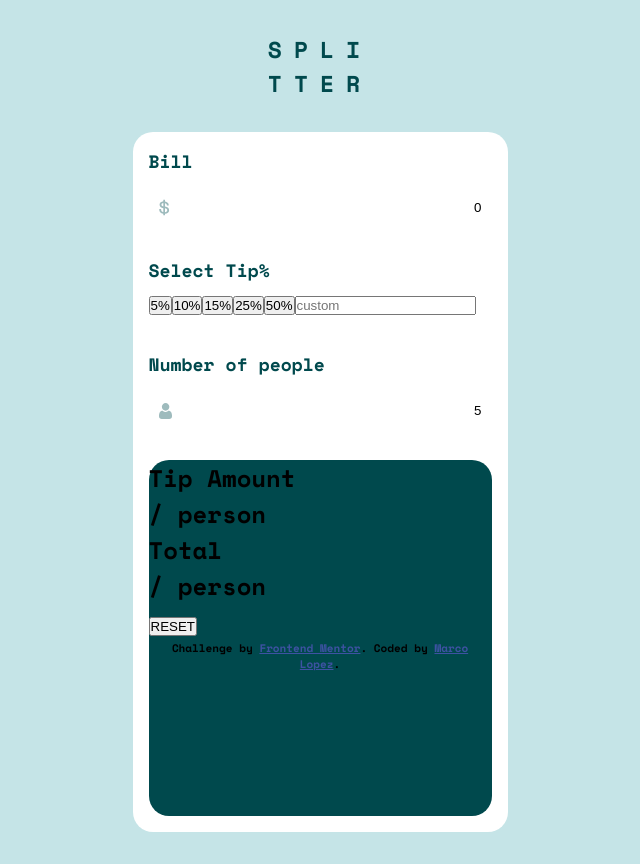
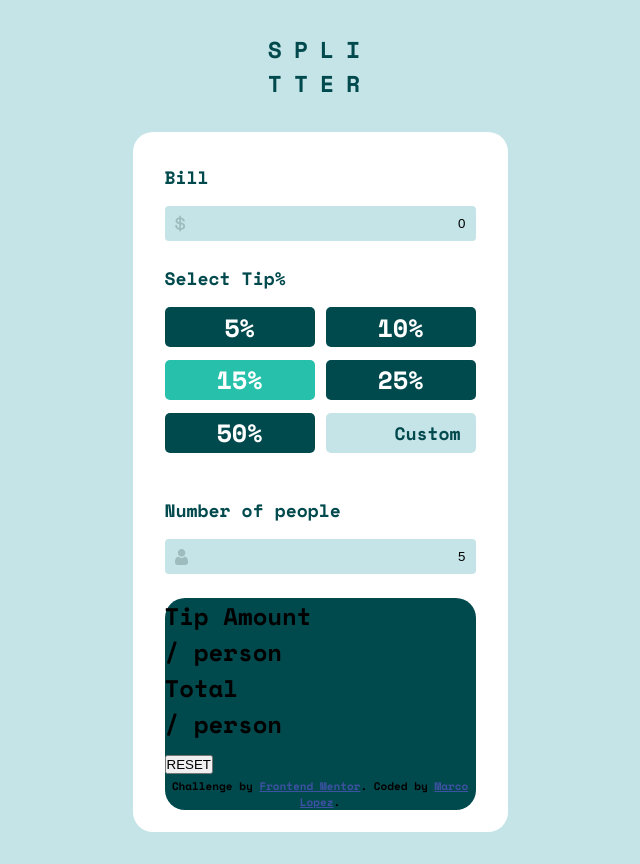
Before and after one commit to Markevo5150/Tip-Calculator-App, a React (Vite) app: page / in a window 1280 px wide. Shown: the whole page, without its empty margins (320-960 px from the left). Built offline with nearby package versions, Linux system fonts and the light colour scheme.

Commit message:
new styles

```diff
--- a/src/App.scss
+++ b/src/App.scss
@@ -16,7 +16,7 @@
   background: var(--White);
   border-radius: 20px;
   height: 700px;
-  padding: 1rem;
+  padding: 2rem;
   display: flex;
   flex-direction: column;
 }
@@ -31,13 +31,33 @@ label {
 .inputs-section__bill-input {
   @include inputs("../images/icon-dollar.svg");
 }
-.btns__legend {
+.buttons__legend {
   font-size: 18px;
   color: var(--VeryDarkCyan);
+  margin-bottom: 1rem;
 }
-.btns {
+.row {
+  display: flex;
+  justify-content: space-between;
+}
+
+.buttons {
   margin-bottom: 2rem;
   border: none;
+}
+.buttons__input {
+  height: 40px;
+  width: 150px;
+  background: var(--LightGrayishCyan);
+  border: none;
+  border-radius: 5px;
+  text-align: right;
+  font-family: "Space Mono", monospace;
+  font-weight: var(--normalFont);
+  font-size: 18px;
+  &::placeholder {
+    color: var(--VeryDarkCyan);
+  }
 }
 .inputs-section__people-input {
   @include inputs("../images/icon-person.svg");
--- a/src/App.tsx
+++ b/src/App.tsx
@@ -1,3 +1,5 @@
+import Button from "./components/Button/Button";
+
 export default function App() {
   return (
     <>
@@ -19,20 +21,26 @@ export default function App() {
               type="number"
               value="0"
             />
-            <fieldset className="btns">
-              <legend className="btns__legend">Select Tip%</legend>
-              <button className="btns__button">5%</button>
-              <button className="btns__button">10%</button>
-              <button className="btns__button btns__button--selected">
-                15%
-              </button>
-              <button className="btns__button">25%</button>
-              <button className="btns__button">50%</button>
-              <input
-                type="number"
-                className="btns__input"
-                placeholder="custom"
-              />
+            <fieldset className="buttons">
+              <legend className="buttons__legend">Select Tip%</legend>
+              <div className="row">
+                <Button type="VeryDarkCyan">5%</Button>
+                <Button type="VeryDarkCyan">10%</Button>
+              </div>
+
+              <div className="row">
+                <Button type="StrongCyan">15%</Button>
+                <Button type="VeryDarkCyan">25%</Button>
+              </div>
+
+              <div className="row">
+                <Button type="VeryDarkCyan">50%</Button>
+                <input
+                  type="number"
+                  className="buttons__input"
+                  placeholder="Custom"
+                />
+              </div>
             </fieldset>
             <label htmlFor="people" className="inputs-section__people-label">
               Number of people
--- /dev/null
+++ b/src/components/Button/Button.scss
@@ -0,0 +1,23 @@
+.btn {
+  padding: 1rem 2rem;
+  border: none;
+  font-size: 25px;
+  height: 40px;
+  width: 150px;
+  display: flex;
+  align-items: center;
+  justify-content: center;
+  font-family: "Space Mono", monospace;
+  border-radius: 5px;
+  margin-bottom: 0.8rem;
+}
+
+.btn--VeryDarkCyan {
+  background: var(--VeryDarkCyan);
+  color: var(--White);
+}
+
+.btn--StrongCyan {
+  background: var(--StrongCyan);
+  color: var(--White);
+}
--- /dev/null
+++ b/src/components/Button/Button.tsx
@@ -0,0 +1,7 @@
+import classNames from "classnames";
+import type { Props } from "./types";
+import "./Button.scss";
+
+export default function Button({ type, children }: Props) {
+  return <button className={`btn btn--${type}`}>{children}</button>;
+}
--- /dev/null
+++ b/src/components/Button/index.ts
@@ -0,0 +1 @@
+export * from "./Button";
--- /dev/null
+++ b/src/components/Button/types.ts
@@ -0,0 +1,12 @@
+import "./Button.scss";
+type Types = "VeryDarkCyan" | "StrongCyan";
+
+interface Props {
+  type: Types;
+  children: string;
+}
+
+export interface Props {
+  type?: Types;
+  children: string;
+}
--- a/src/components/Input/index.ts
+++ /dev/null
@@ -1 +0,0 @@
-export * from "./Input";
--- a/src/components/Input/types.ts
+++ /dev/null
@@ -1,5 +0,0 @@
-type Types = "red" | "yellow" | "green" | "blue";
-
-export interface Props {
-  type?: Types;
-}
--- a/src/mixins.scss
+++ b/src/mixins.scss
@@ -1,8 +1,7 @@
 @mixin inputs($icon) {
-  margin-bottom: 2rem;
+  margin-bottom: 1.5rem;
   margin-top: 1rem;
   height: 35px;
-  background-color: var(--LightGrayishCyan);
   border: none;
   text-align: right;
   padding: 10px;
@@ -20,7 +19,10 @@
   &::-webkit-inner-spin-button {
     -webkit-appearance: none;
   }
-  background: url($icon);
-  background-repeat: no-repeat;
-  background-position: 10px center;
+  background: {
+    image: url($icon);
+    repeat: no-repeat;
+    position: 10px center;
+    color: var(--LightGrayishCyan);
+  }
 }
```
Also changed, not shown: src/components/Input/Input.tsx (deleted, +0 -24 lines), src/components/Input/Input.scss (deleted).
